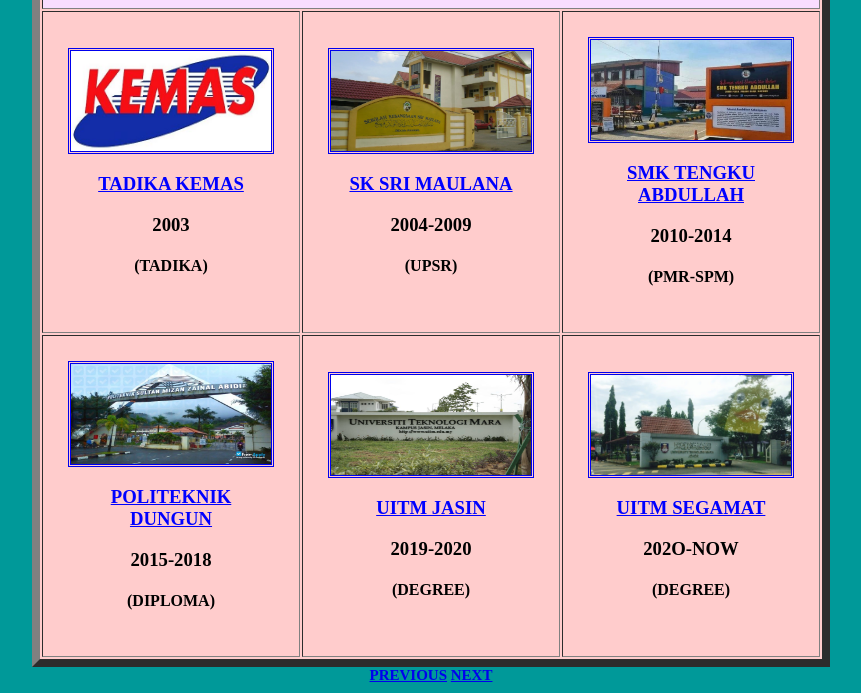
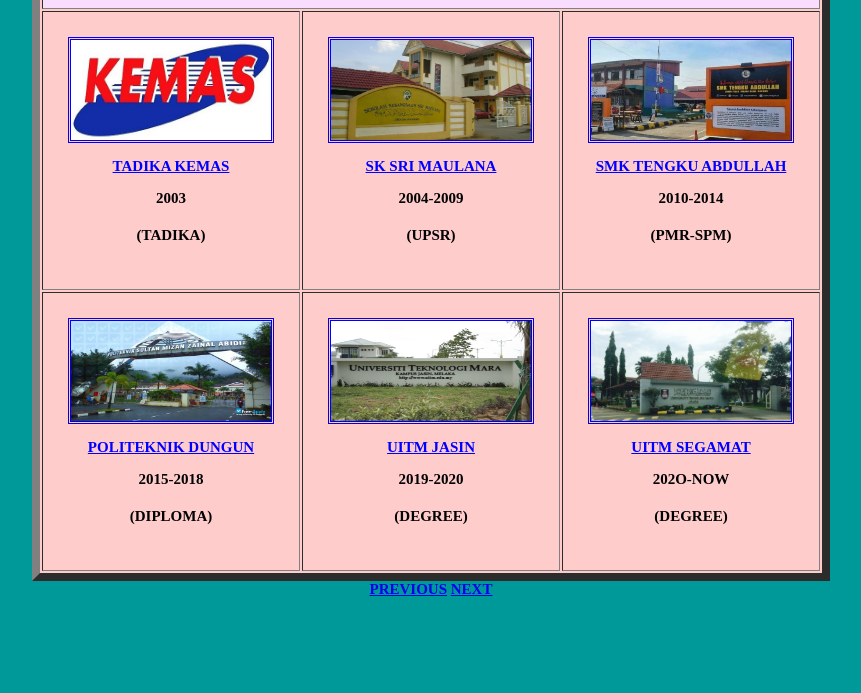
Before and after one commit to haifanoraffar/nurhaifa2020897038, a plain HTML site: page education.html in a window 1280 px wide. Shown: the part 107-800 px from the top of the page, without its empty margins (209-1070 px from the left). Drawn offline with Linux system fonts and the light colour scheme.

Commit message:
Add files via upload

```diff
--- a/education.html
+++ b/education.html
@@ -36,6 +36,16 @@
 td
 	{
 	padding: 25px;
+	}
+
+h3
+	{
+	font-size: 15;
+	}
+
+h4
+	{
+	font-size: 15;
 	}
 </style>
 
```
Also changed, not shown: diploma.html (+2 -0 lines).
